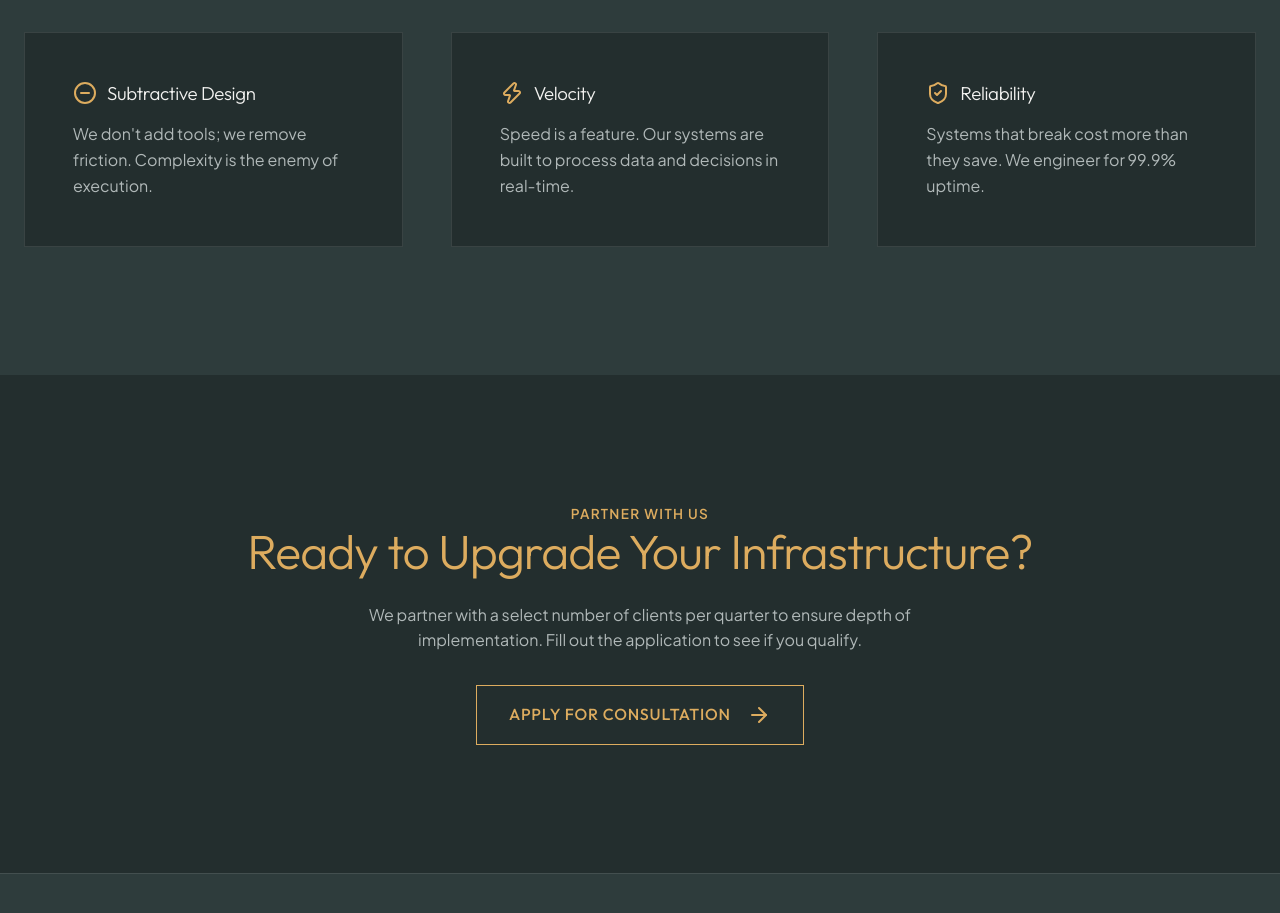
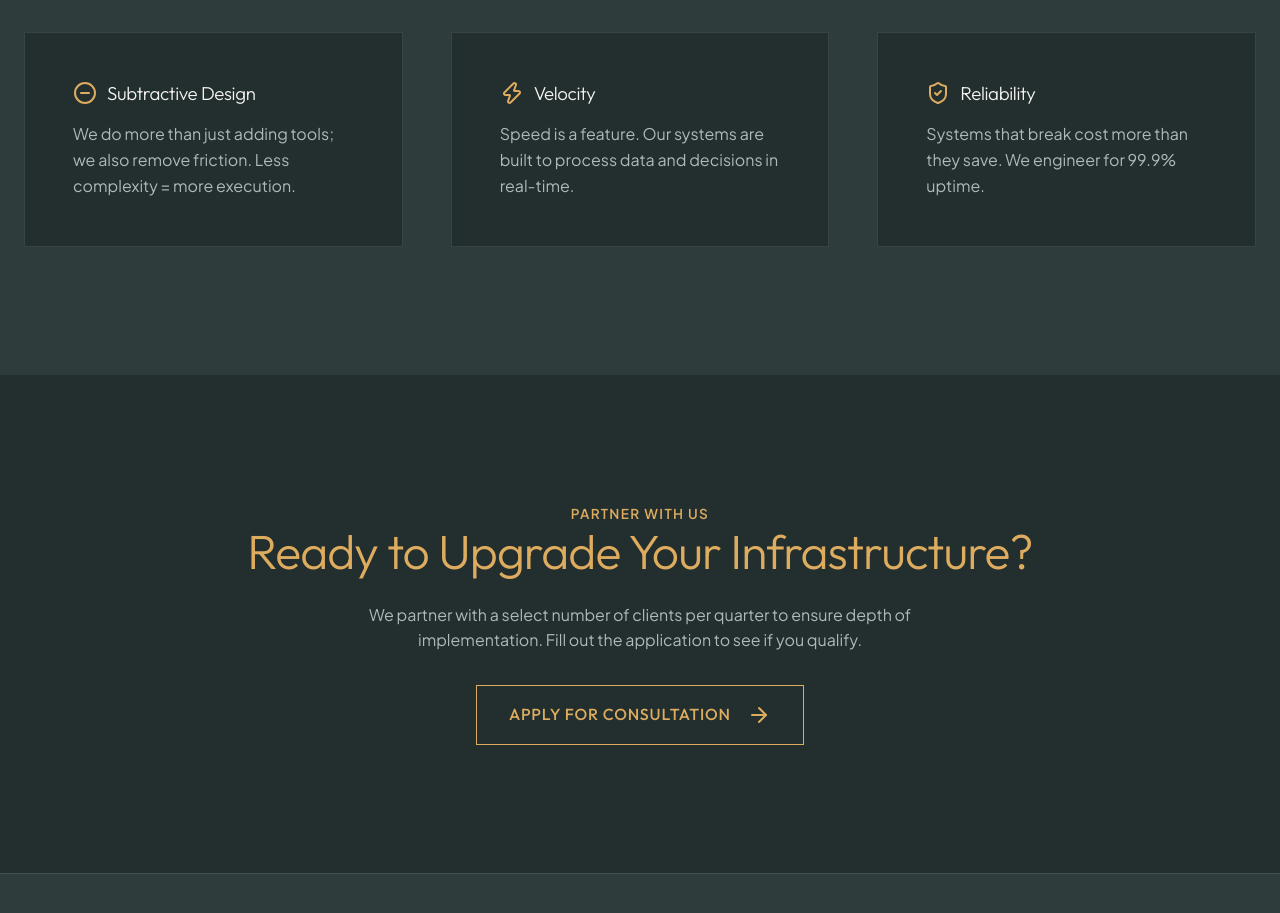
Before and after one commit to brnjn211-ux/Intterco, a plain HTML site: page about.html in a window 1280 px wide. Shown: the part 1960-2873 px from the top of the page. Drawn offline with nearby package versions, Linux system fonts and the light colour scheme.

Commit message:
Update about.html

```diff
--- a/about.html
+++ b/about.html
@@ -627,7 +627,7 @@
             <div class="grid grid-3">
                 <div class="value-card fade-in">
                     <h3><i data-lucide="minus-circle" style="color: var(--accent);"></i> Subtractive Design</h3>
-                    <p style="color: var(--text-muted);">We don't add tools; we remove friction. Complexity is the enemy of execution.</p>
+                    <p style="color: var(--text-muted);">We do more than just adding tools; we also remove friction. Less complexity = more execution.</p>
                 </div>
                 <div class="value-card fade-in" style="transition-delay: 0.1s;">
                     <h3><i data-lucide="zap" style="color: var(--accent);"></i> Velocity</h3>
```
